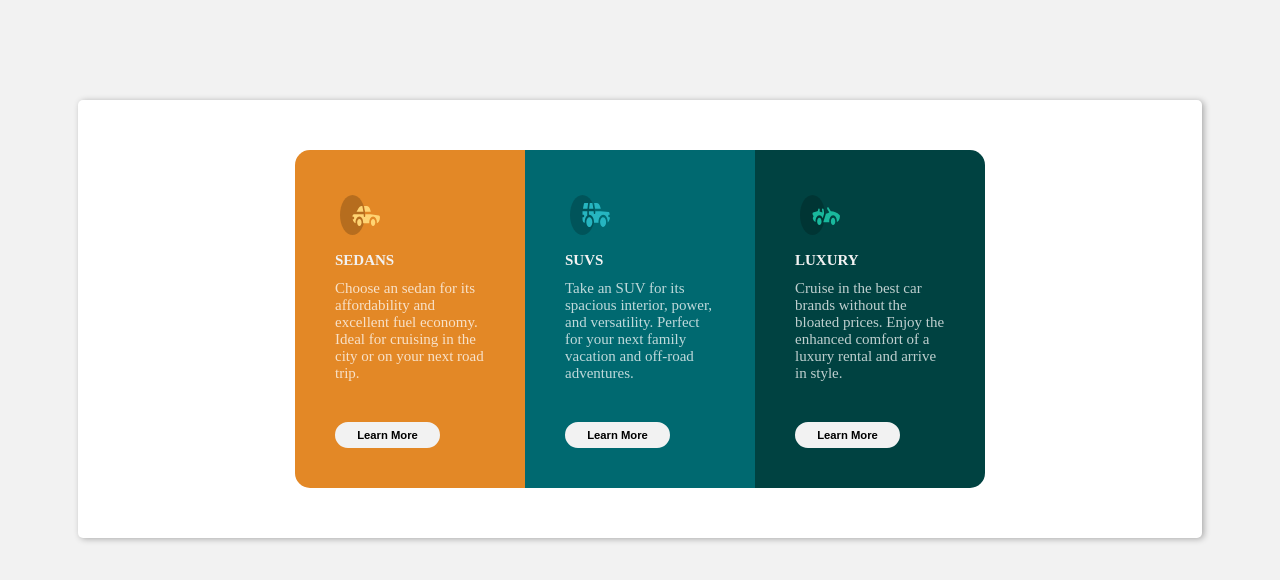
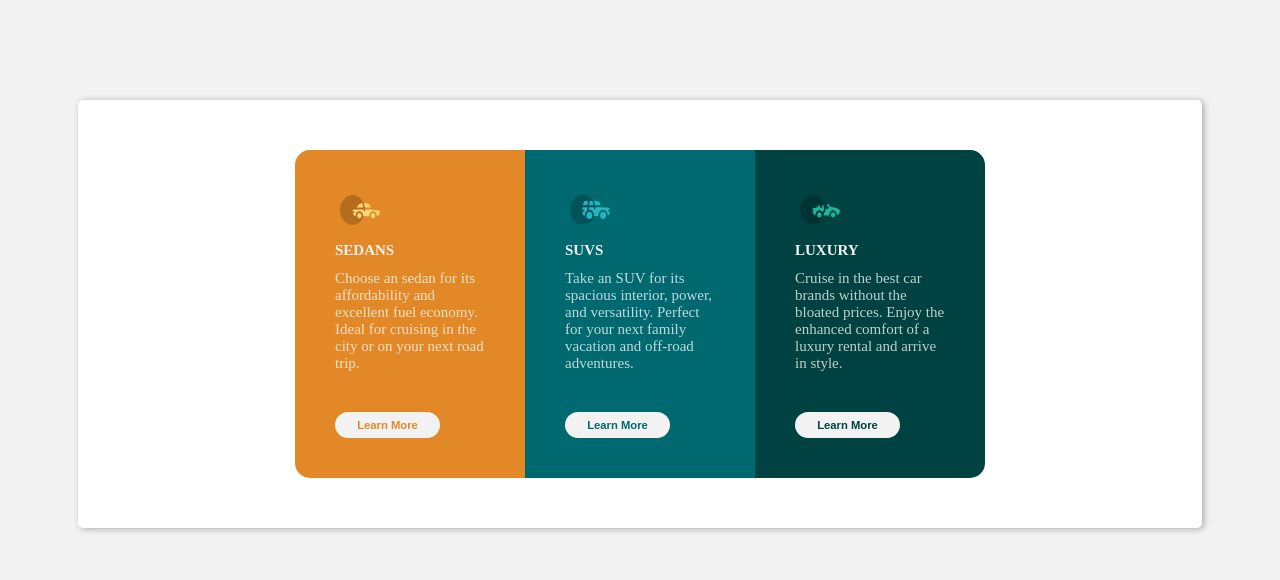
Before and after one commit to CyemezoBrown/Card-preview-starter, a plain HTML site: page index.html in a window 1280 px wide. Drawn offline with Linux system fonts and the light colour scheme; a web font is replaced by a local one.

Commit message:
corrected some error

```diff
--- a/index.css
+++ b/index.css
@@ -45,7 +45,7 @@ body {
   border-top-right-radius: 15px;
 }
 img {
-  height: 40px;
+  height: 30px;
   width: 40px;
   margin: 5px;
 }
@@ -77,7 +77,7 @@ button:active {
   transform: scale(0.75);
 }
 button:hover {
-  background: none;
+  background: rgb(152, 152, 179);
 }
 
 @media (max-width: 375px) {
--- a/index.html
+++ b/index.html
@@ -15,19 +15,19 @@
                <img src="images/icon-sedans.svg" alt="">
                <h2 class="title">SEDANS</h2>
                <p>Choose an sedan for its affordability and excellent fuel economy. Ideal for cruising in the city or on your next road trip.</p>
-               <button>Learn More</button>
+               <button style="color: hsl(31, 77%, 52%);;">Learn More</button>
             </div>
             <div class="card">
                 <img src="images/icon-suvs.svg" alt="">
                 <h2 class="title">SUVS</h2>
                 <p>Take an SUV for its spacious interior, power, and versatility. Perfect for your next family vacation and off-road adventures.</p>
-                <button>Learn More</button>
+                <button style="color: hsl(184, 100%, 22%);">Learn More</button>
              </div>
              <div class="card">
                 <img src="images/icon-luxury.svg" alt="">
                 <h2 class="title">LUXURY</h2>
                 <p>Cruise in the best car brands without the bloated prices. Enjoy the enhanced comfort of a luxury rental and arrive in style.</p>
-                <button>Learn More</button>
+                <button style="color: hsl(179, 100%, 13%);">Learn More</button>
              </div>
         </div>
     </div>
```
